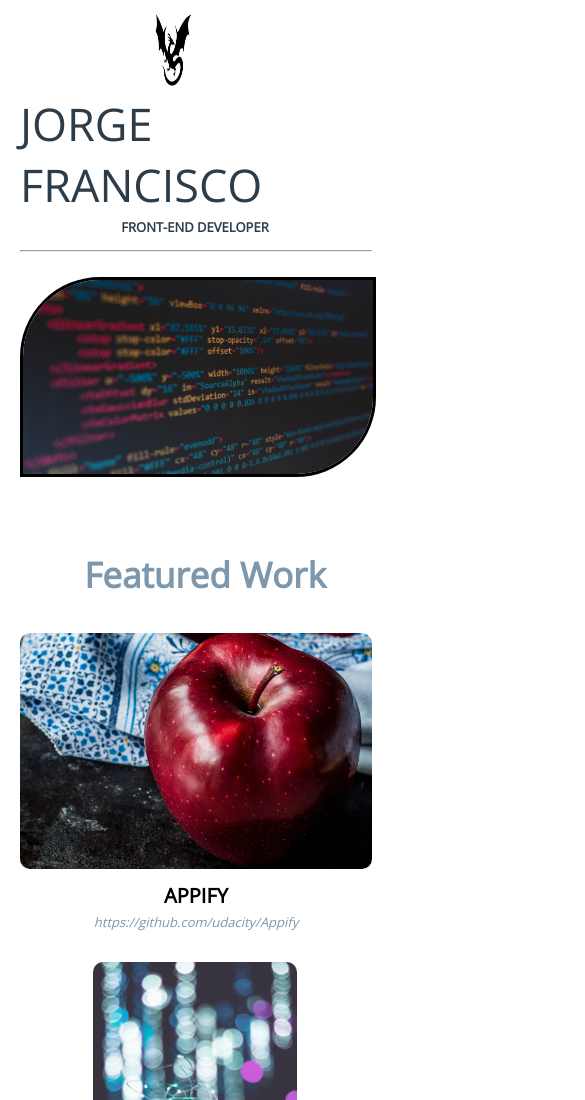
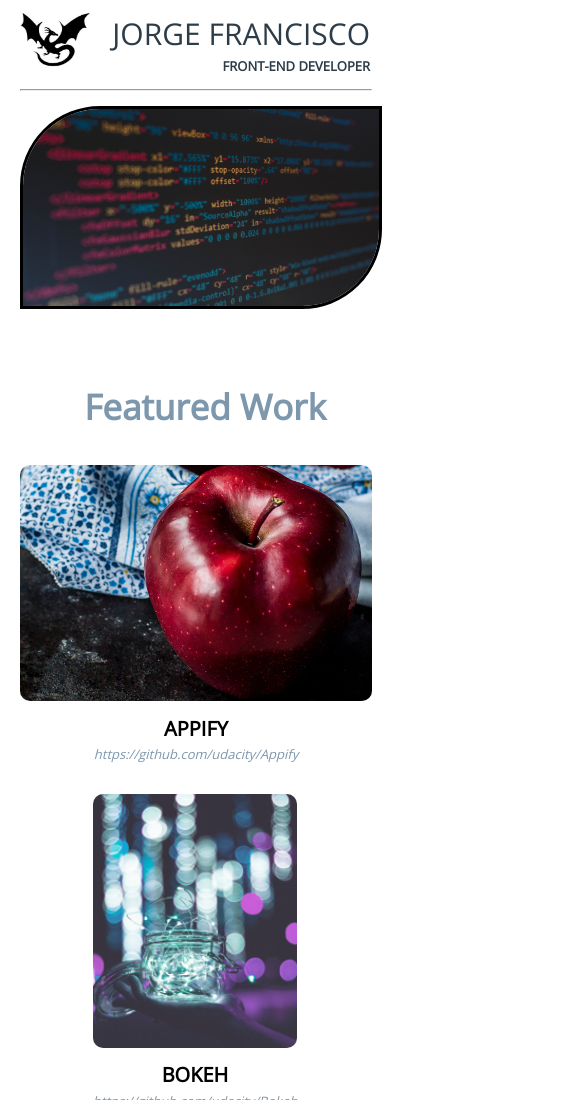
Before and after one commit to Jorge79/Build-a-Portfolio-Site, a plain HTML site: page index.html in a window 390 px wide. Shown: the top 1100 px of the page, 585 px wide, since content can reach past the window. Drawn offline with nearby package versions, Linux system fonts and the light colour scheme.

Commit message:
Adjust flex display

```diff
--- a/styles.css
+++ b/styles.css
@@ -45,7 +45,7 @@ main {
 .main-image {
     border-radius: 80px 0px 80px 0px;
     border-style: solid;
-    width: 100%;
+    width: 907px;
 }
 
 footer {
@@ -90,23 +90,30 @@ footer {
     margin-top: -10px;
 }
 
- @media only screen and (max-width: 560px) {            /*Mobile responsiveness*/
+ @media only screen and (max-width: 560px) {            /*Nexus 5 responsiveness*/
+    .logo {
+        width: 70px;
+        height: 60px;
+    }
+
     body {
        margin-left: 15px;
        margin-right: 15px;
     }
 
     header {
-        font-size: 2px;
-        justify-content: center;
+        display: flex;
+        justify-content: space-between;
     }
 
-    h2 {
-        text-align: center;
+    .heading {
+        font-size: 30px;
+        display: flex;
+        justify-content: space-between;
     }
 
     .main-image {
-        width: 100%;
+        width: 356px;
     }
 
     footer {
@@ -121,10 +128,9 @@ footer {
         margin-right: 20px;
     }
 
-    .main-image {
-        width: 100%;
-        align-content: center;
-        margin-top: -15px;
+    main {
+        margin-top: 15px;
+        width: 724px;
     }
 
     p {
```
